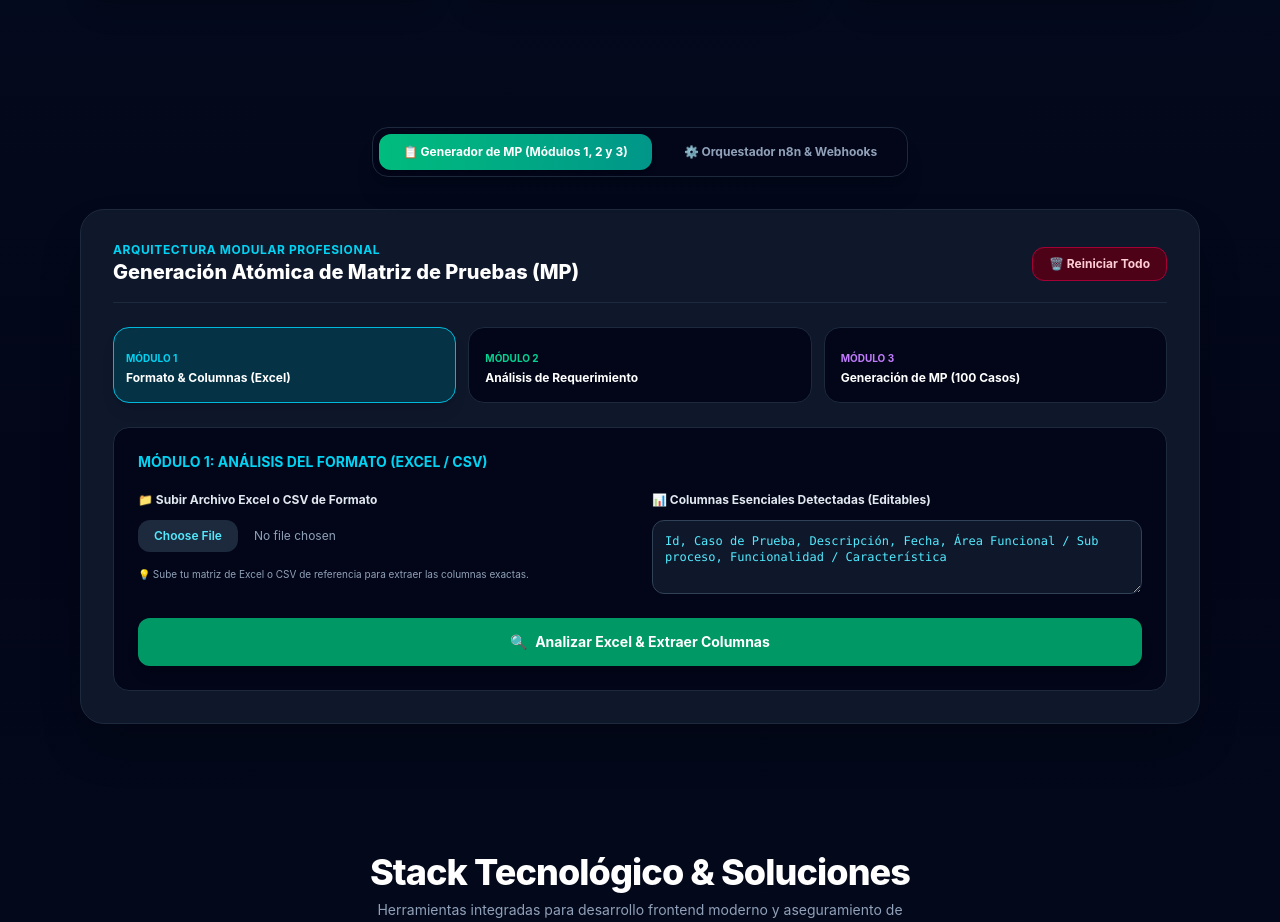
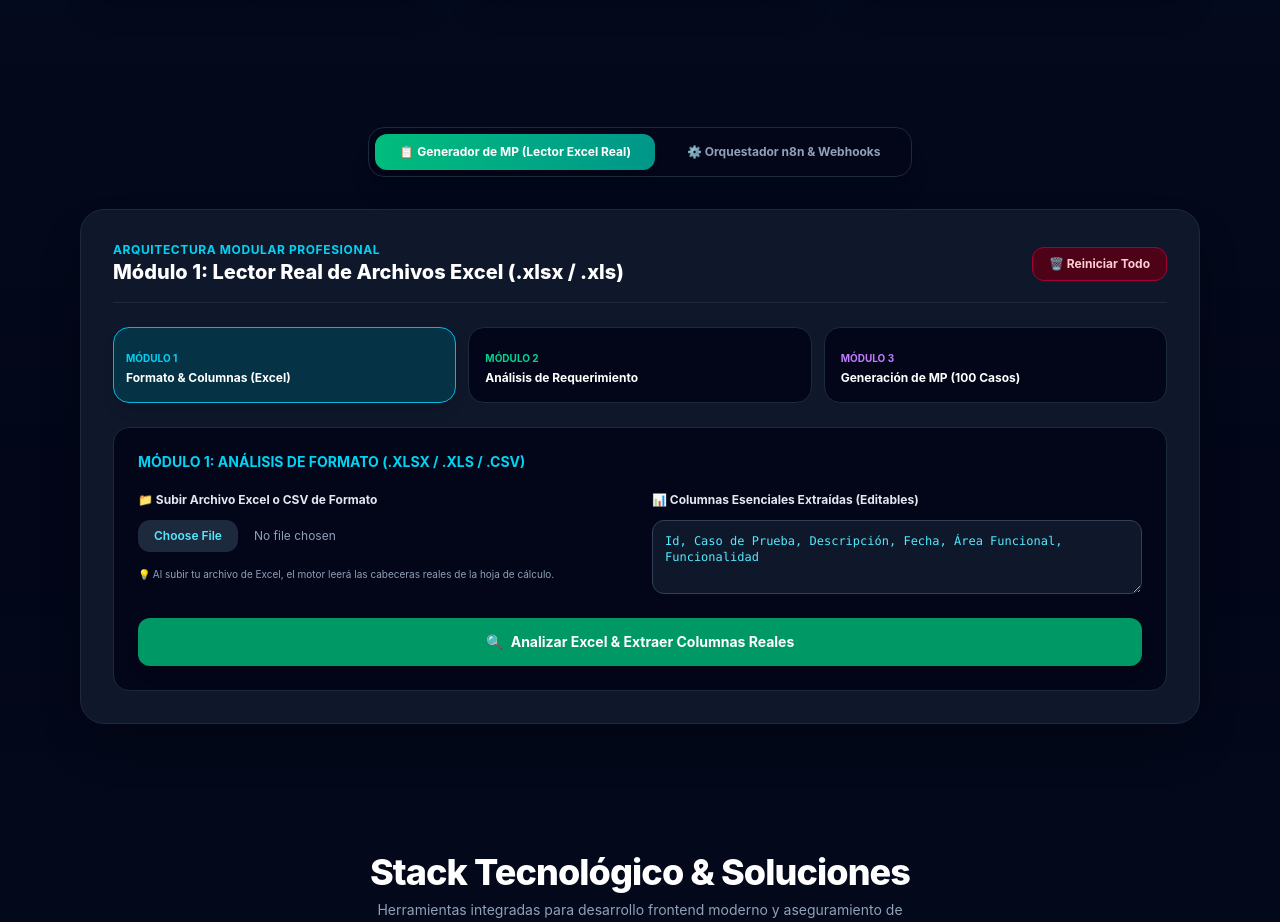
Before and after one commit to hegm840804/portafolio-web, a React (Vite) app: page / in a window 1280 px wide. Shown: the part 1503-2425 px from the top of the page. Built offline with nearby package versions, Linux system fonts and the light colour scheme; the HTML template or start-up script is replaced by a standard one.

Commit message:
feat(module-1-xlsx): integrar libreria xlsx para leer cabeceras reales de archivos excel subidos

```diff
--- a/package.json
+++ b/package.json
@@ -11,7 +11,8 @@
   },
   "dependencies": {
     "react": "^19.2.8",
-    "react-dom": "^19.2.8"
+    "react-dom": "^19.2.8",
+    "xlsx": "^0.18.5"
   },
   "devDependencies": {
     "@playwright/test": "^1.62.1",
--- a/src/components/QASuiteStudio.jsx
+++ b/src/components/QASuiteStudio.jsx
@@ -1,8 +1,8 @@
 import { useState, useEffect } from 'react';
 import N8NOrchestrator from './N8NOrchestrator';
+import * as XLSX from 'xlsx';
 
 export default function QASuiteStudio({ onOpenContact }) {
-  // SEGURIDAD INVISIBLE: Bloquea herramientas de dev y selección
   useEffect(() => {
     const handler = (e) => {
       if (e.keyCode === 123 || (e.ctrlKey && e.shiftKey && (e.keyCode === 73 || e.keyCode === 74 || e.keyCode === 67))) {
@@ -14,15 +14,15 @@ export default function QASuiteStudio({ onOpenContact }) {
   }, []);
 
   const [pestanaActiva, setPestanaActiva] = useState('matriz');
-  const [pasoActual, setPasoActual] = useState(1); // 1: Formato, 2: Requerimiento, 3: Generación MP
+  const [pasoActual, setPasoActual] = useState(1);
 
-  // --- MÓDULO 1: FORMATO (Solo Excel / CSV) ---
+  // --- MÓDULO 1: FORMATO (Lector real de Excel con SheetJS) ---
   const [archivoEstructura, setArchivoEstructura] = useState(null);
-  const [columnasDetectadas, setColumnasDetectadas] = useState('Id, Caso de Prueba, Descripción, Fecha, Área Funcional / Sub proceso, Funcionalidad / Característica');
+  const [columnasDetectadas, setColumnasDetectadas] = useState('Id, Caso de Prueba, Descripción, Fecha, Área Funcional, Funcionalidad');
   const [analizandoFormato, setAnalizandoFormato] = useState(false);
   const [formatoValidado, setFormatoValidado] = useState(false);
 
-  // --- MÓDULO 2: ANÁLISIS DE REQUERIMIENTO ---
+  // --- MÓDULO 2: REQUERIMIENTO ---
   const [archivosReqLista, setArchivosReqLista] = useState([]);
   const [historiaUsuario, setHistoriaUsuario] = useState('');
   const [nombreProyectoDetectado, setNombreProyectoDetectado] = useState('');
@@ -30,7 +30,7 @@ export default function QASuiteStudio({ onOpenContact }) {
   const [requerimientoAnalizado, setRequerimientoAnalizado] = useState(false);
 
   // --- MÓDULO 3: GENERACIÓN DE MP ---
-  const [nivelMatriz, setNivelMatriz] = useState('MED'); // JR, MED (default), SR
+  const [nivelMatriz, setNivelMatriz] = useState('MED');
 
   const manejarSeleccionArchivo = (e) => {
     const file = e.target.files[0];
@@ -40,25 +40,60 @@ export default function QASuiteStudio({ onOpenContact }) {
     }
   };
 
-  // Análisis de columnas para archivos de Excel / CSV
-  const ejecutarAnalisisFormato = () => {
+  // Lector real de Excel usando XLSX
+  const ejecutarAnalisisExcelReal = () => {
+    if (!archivoEstructura) {
+      setFormatoValidado(true);
+      return;
+    }
+
     setAnalizandoFormato(true);
-    setTimeout(() => {
-      if (archivoEstructura) {
-        const nombre = archivoEstructura.name.toLowerCase();
-        if (nombre.includes('taggeo') || nombre.includes('fincomun')) {
-          setColumnasDetectadas('ID Funcional, ID, Proceso de prueba, Sub-Proceso de prueba, Descripción de prueba, Tipo de prueba, Estatus, Tester');
-        } else if (nombre.endsWith('.xlsx') || nombre.endsWith('.xls') || nombre.endsWith('.csv')) {
-          setColumnasDetectadas('Id, Caso de Prueba, Descripción, Fecha, Área Funcional / Sub proceso, Funcionalidad / Característica');
+    const reader = new FileReader();
+
+    reader.onload = (e) => {
+      try {
+        const data = new Uint8Array(e.target.result);
+        const workbook = XLSX.read(data, { type: 'array' });
+
+        // Tomar la primera hoja del Excel
+        const firstSheetName = workbook.SheetNames[0];
+        const worksheet = workbook.Sheets[firstSheetName];
+
+        // Convertir la hoja a JSON (matriz de filas)
+        const jsonData = XLSX.utils.sheet_to_json(worksheet, { header: 1 });
+
+        // Buscar la fila de cabeceras (la primera fila no vacía)
+        let headers = [];
+        for (let row of jsonData) {
+          if (row && row.length > 0) {
+            // Filtrar celdas con texto válido
+            const validCols = row.filter(cell => cell !== null && cell !== undefined && String(cell).trim() !== '');
+            if (validCols.length >= 2) {
+              headers = validCols.map(c => String(c).trim());
+              break;
+            }
+          }
+        }
+
+        if (headers.length > 0) {
+          setColumnasDetectadas(headers.join(', '));
         } else {
-          setColumnasDetectadas('ID, Proceso, Subproceso, Descripción, Tipo, Estatus');
+          setColumnasDetectadas('Id, Caso de Prueba, Descripción, Fecha, Área Funcional, Funcionalidad');
         }
-      } else {
-        setColumnasDetectadas('Id, Caso de Prueba, Descripción, Fecha, Área Funcional / Sub proceso, Funcionalidad / Característica');
+      } catch (err) {
+        console.error("Error al procesar el Excel:", err);
+        setColumnasDetectadas('Id, Caso de Prueba, Descripción, Fecha, Área Funcional, Funcionalidad');
       }
       setAnalizandoFormato(false);
       setFormatoValidado(true);
-    }, 500);
+    };
+
+    reader.onerror = () => {
+      setAnalizandoFormato(false);
+      setFormatoValidado(true);
+    };
+
+    reader.readAsArrayBuffer(archivoEstructura);
   };
 
   const columnasArray = columnasDetectadas ? columnasDetectadas.split(',').map(c => c.trim()).filter(Boolean) : ['Id', 'Caso de Prueba', 'Descripción'];
@@ -67,18 +102,16 @@ export default function QASuiteStudio({ onOpenContact }) {
     if (nombreProyectoDetectado.trim()) return nombreProyectoDetectado.trim();
     if (historiaUsuario.trim()) return historiaUsuario.trim().substring(0, 15).toUpperCase();
     if (archivosReqLista.length > 0) return archivosReqLista[0].replace(/\.[^/.]+$/, "").toUpperCase();
-    return "SPEI_TRANSFERENCIAS"; // Fallback por defecto exigido
+    return "SPEI_TRANSFERENCIAS";
   };
 
   const nombreProjFinal = obtenerNombreProyecto();
   const inicialesID = nombreProjFinal.substring(0, 4).toUpperCase();
 
-  // Límites según el Nivel (Módulo 3)
   const totalCasos = nivelMatriz === 'JR' ? 50 : nivelMatriz === 'MED' ? 100 : 135;
   const costoMin = nivelMatriz === 'JR' ? 750 : nivelMatriz === 'MED' ? 1400 : 2500;
   const costoEstimado = costoMin.toLocaleString('es-MX', { style: 'currency', currency: 'MXN' });
 
-  // Generación de casos atómicos adaptados al formato del Módulo 1 y Requerimiento del Módulo 2
   const generarCasosPruebaAtomicos = () => {
     let casos = [];
     const contextoReq = historiaUsuario.trim() || (archivosReqLista.length > 0 ? `Versiones: ${archivosReqLista.join(', ')}` : 'Prueba de Depósitos SPEI / Transferencias (Demo por Defecto)');
@@ -89,18 +122,13 @@ export default function QASuiteStudio({ onOpenContact }) {
       const idCaso = `TC-${inicialesID}-${String(i).padStart(3, '0')}`;
 
       let procesoVal = "Core Transaccional / SPEI";
-      let descVal = `Verificación atómica para requerimiento: "${contextoReq}". Escenario #${i} bajo tipología ${tipoActual}. [Notas: ${notasReq || 'Ninguna'}]`;
-
-      if (contextoReq.toLowerCase().includes('taggeo') || contextoReq.toLowerCase().includes('hubspot')) {
-        procesoVal = "Módulo de Etiquetado & HubSpot API";
-        descVal = `Validar solicitud POST al endpoint de HubSpot (Pipeline 728738158) para pantalla #${i} (${tipoActual}).`;
-      }
+      let descVal = `Verificación atómica para requerimiento: "${contextoReq}". Escenario #${i} bajo tipología ${tipoActual}.`;
 
       let casoObj = {};
       columnasArray.forEach((col, idx) => {
         const cLower = col.toLowerCase();
         if (cLower.includes('id') || cLower.includes('caso')) casoObj[col] = idCaso;
-        else if (cLower.includes('proceso') || cLower.includes('área funcional') || cLower.includes('area')) casoObj[col] = procesoVal;
+        else if (cLower.includes('proceso') || cLower.includes('área') || cLower.includes('area')) casoObj[col] = procesoVal;
         else if (cLower.includes('sub') || cLower.includes('sub-proceso')) casoObj[col] = `Subflujo Operativo #${i}`;
         else if (cLower.includes('desc')) casoObj[col] = descVal;
         else if (cLower.includes('tipo')) casoObj[col] = tipoActual;
@@ -116,14 +144,11 @@ export default function QASuiteStudio({ onOpenContact }) {
   };
 
   const listaCasosGenerados = generarCasosPruebaAtomicos();
-
-  // Conteo de Tipología
   const totalHP = listaCasosGenerados.filter(c => Object.values(c).includes('Happy Path')).length;
   const totalTTF = listaCasosGenerados.filter(c => Object.values(c).includes('Test to Fail')).length;
   const totalSmoke = listaCasosGenerados.filter(c => Object.values(c).includes('Smoke Test')).length;
   const totalOtros = totalCasos - (totalHP + totalTTF + totalSmoke);
 
-  // Descarga protegida de Demo (10 casos + Leyenda)
   const descargarDemoCSV = () => {
     let csv = '\uFEFF' + columnasArray.join(',') + '\n';
     let avisoRow = new Array(columnasArray.length).fill('');
@@ -146,7 +171,7 @@ export default function QASuiteStudio({ onOpenContact }) {
 
   const reiniciarTodo = () => {
     setArchivoEstructura(null);
-    setColumnasDetectadas('Id, Caso de Prueba, Descripción, Fecha, Área Funcional / Sub proceso, Funcionalidad / Característica');
+    setColumnasDetectadas('Id, Caso de Prueba, Descripción, Fecha, Área Funcional, Funcionalidad');
     setFormatoValidado(false);
     setAnalizandoFormato(false);
     setArchivosReqLista([]);
@@ -171,7 +196,7 @@ export default function QASuiteStudio({ onOpenContact }) {
             onClick={() => setPestanaActiva('matriz')}
             className={`px-6 py-2.5 rounded-xl text-xs font-bold transition cursor-pointer ${pestanaActiva === 'matriz' ? 'bg-gradient-to-r from-emerald-500 to-teal-600 text-white shadow-md' : 'text-slate-400 hover:text-white'}`}
           >
-            📋 Generador de MP (Módulos 1, 2 y 3)
+            📋 Generador de MP (Lector Excel Real)
           </button>
           <button
             onClick={() => setPestanaActiva('n8n')}
@@ -189,7 +214,7 @@ export default function QASuiteStudio({ onOpenContact }) {
             <div className="flex flex-col md:flex-row justify-between items-center border-b border-slate-800 pb-4 gap-4">
               <div>
                 <span className="text-xs font-bold text-cyan-400 uppercase tracking-wider block">Arquitectura Modular Profesional</span>
-                <h3 className="text-xl font-extrabold text-white">Generación Atómica de Matriz de Pruebas (MP)</h3>
+                <h3 className="text-xl font-extrabold text-white">Módulo 1: Lector Real de Archivos Excel (.xlsx / .xls)</h3>
               </div>
               <button onClick={reiniciarTodo} className="bg-rose-950 hover:bg-rose-900 text-rose-200 border border-rose-800 text-xs font-bold px-4 py-2 rounded-xl transition cursor-pointer">
                 🗑️ Reiniciar Todo
@@ -221,10 +246,10 @@ export default function QASuiteStudio({ onOpenContact }) {
               </button>
             </div>
 
-            {/* MÓDULO 1: FORMATO (EXCEL) */}
+            {/* MÓDULO 1: FORMATO CON LECTOR DE EXCEL */}
             {pasoActual === 1 && (
               <div className="bg-slate-950 border border-slate-800 p-6 rounded-2xl space-y-5 text-xs animate-fadeIn">
-                <h4 className="font-bold text-cyan-400 uppercase text-sm">Módulo 1: Análisis del Formato (Excel / CSV)</h4>
+                <h4 className="font-bold text-cyan-400 uppercase text-sm">Módulo 1: Análisis de Formato (.xlsx / .xls / .csv)</h4>
 
                 <div className="grid grid-cols-1 md:grid-cols-2 gap-6">
                   <div className="space-y-3">
@@ -236,12 +261,12 @@ export default function QASuiteStudio({ onOpenContact }) {
                       onChange={manejarSeleccionArchivo}
                       className="w-full text-slate-400 file:mr-4 file:py-2 file:px-4 file:rounded-xl file:border-0 file:text-xs file:font-semibold file:bg-slate-800 file:text-cyan-300 cursor-pointer"
                     />
-                    {archivoEstructura && <p className="text-cyan-300 font-mono text-[11px]">Excel cargado: {archivoEstructura.name}</p>}
-                    <p className="text-[10px] text-slate-400 pt-1">💡 Sube tu matriz de Excel o CSV de referencia para extraer las columnas exactas.</p>
+                    {archivoEstructura && <p className="text-cyan-300 font-mono text-[11px]">Excel seleccionado: {archivoEstructura.name}</p>}
+                    <p className="text-[10px] text-slate-400 pt-1">💡 Al subir tu archivo de Excel, el motor leerá las cabeceras reales de la hoja de cálculo.</p>
                   </div>
 
                   <div className="space-y-3">
-                    <label className="block font-bold text-slate-200">📊 Columnas Esenciales Detectadas (Editables)</label>
+                    <label className="block font-bold text-slate-200">📊 Columnas Esenciales Extraídas (Editables)</label>
                     <textarea
                       value={columnasDetectadas}
                       onChange={(e) => setColumnasDetectadas(e.target.value)}
@@ -253,17 +278,17 @@ export default function QASuiteStudio({ onOpenContact }) {
 
                 <div>
                   <button
-                    onClick={ejecutarAnalisisFormato}
+                    onClick={ejecutarAnalisisExcelReal}
                     className="w-full bg-emerald-600 hover:bg-emerald-500 text-white font-bold py-3.5 rounded-xl transition cursor-pointer shadow-lg flex items-center justify-center gap-2 text-sm"
                   >
                     <span>🔍</span>
-                    <span>Analizar Excel & Extraer Columnas</span>
+                    <span>Analizar Excel & Extraer Columnas Reales</span>
                   </button>
                 </div>
 
                 {analizandoFormato && (
                   <div className="p-4 bg-cyan-950/60 border border-cyan-500/40 rounded-xl text-cyan-300 font-mono text-center animate-pulse">
-                    ⚙️ Leyendo cabeceras del Excel y extrayendo estructura...
+                    ⚙️ Leyendo celdas y extrayendo cabeceras reales del Excel...
                   </div>
                 )}
 
@@ -271,10 +296,10 @@ export default function QASuiteStudio({ onOpenContact }) {
                   <div className="mt-6 p-5 bg-slate-900 border border-cyan-500/40 rounded-2xl space-y-3 animate-fadeIn">
                     <div className="flex justify-between items-center">
                       <h5 className="font-bold text-emerald-400 uppercase text-xs">
-                        ✅ Formato Validado y Visible
+                        ✅ Formato Extraído del Excel Real
                       </h5>
                       <span className="text-[10px] bg-cyan-950 text-cyan-300 border border-cyan-800 px-2.5 py-1 rounded-lg font-mono">
-                        {columnasArray.length} Columnas Activas
+                        {columnasArray.length} Columnas Leídas
                       </span>
                     </div>
 
```
Also changed, not shown: 1 other file (tests, documents, lock files or other folders).
